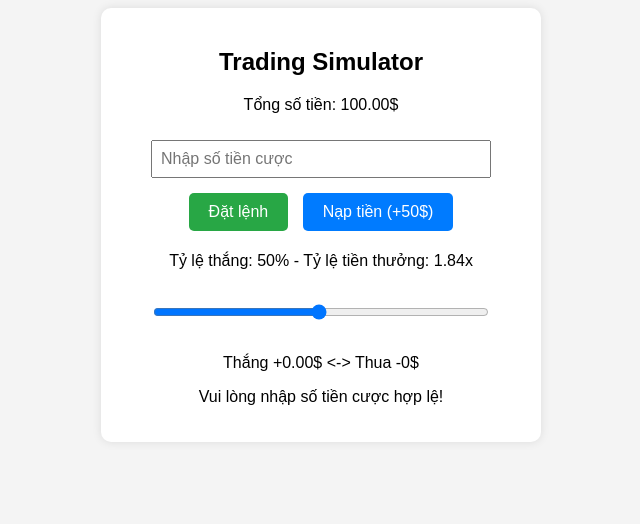
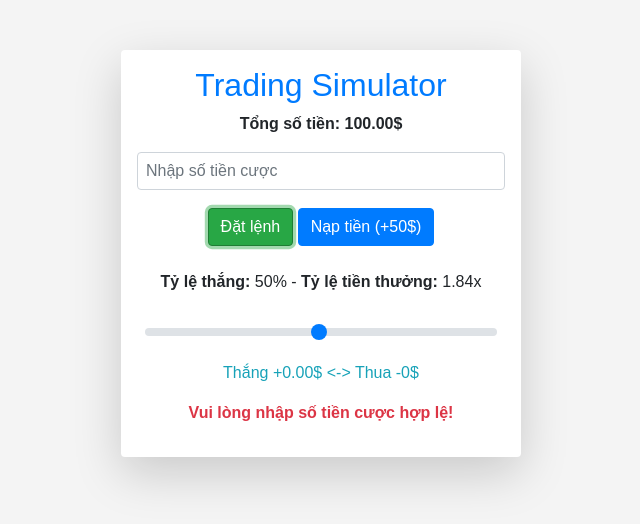
Before and after one commit to Onikage1772/TradingSimulator, a plain HTML site: page index.html in a window 1280 px wide. Both pictures are taken after a click on the button "Đặt lệnh". Shown: the whole page, without its empty margins (319-959 px from the left). Drawn offline with nearby package versions, Linux system fonts and the light colour scheme.

Commit message:
Update index.html

```diff
--- a/index.html
+++ b/index.html
@@ -4,34 +4,42 @@
   <meta charset="UTF-8">
   <meta name="viewport" content="width=device-width, initial-scale=1.0">
   <title>Trading Simulator</title>
+  <!-- Thêm Bootstrap CSS -->
+  <link href="https://maxcdn.bootstrapcdn.com/bootstrap/4.5.2/css/bootstrap.min.css" rel="stylesheet">
   <style>
+    /* Style tổng thể */
     body {
       font-family: Arial, sans-serif;
-      text-align: center;
       background-color: #f4f4f4;
     }
     .container {
       max-width: 400px;
-      margin: 0 auto;
       padding: 20px;
+      margin-top: 50px;
       background-color: #fff;
-      box-shadow: 0px 0px 10px rgba(0,0,0,0.1);
+      box-shadow: 0px 4px 8px rgba(0, 0, 0, 0.2);
       border-radius: 10px;
+      text-align: center;
+      animation: fadeIn 1s ease;
     }
-    input[type="number"], input[type="range"] {
-      width: 80%;
-      padding: 8px;
-      margin: 10px 0;
-      font-size: 16px;
+    /* Animation cho container */
+    @keyframes fadeIn {
+      from { opacity: 0; transform: translateY(10px); }
+      to { opacity: 1; transform: translateY(0); }
     }
+    /* Style cho nút */
     button {
       padding: 10px 20px;
       font-size: 16px;
-      margin: 5px;
       cursor: pointer;
       border-radius: 5px;
       border: none;
+      transition: transform 0.2s;
     }
+    button:hover {
+      transform: scale(1.05);
+    }
+    /* Nút đặc biệt */
     #betButton {
       background-color: #28a745;
       color: white;
@@ -40,23 +48,43 @@
       background-color: #007bff;
       color: white;
     }
+    /* Style cho input và slider */
+    input[type="number"], input[type="range"] {
+      width: 100%;
+      padding: 8px;
+      margin: 10px 0;
+      font-size: 16px;
+    }
+    /* Text Animation cho kết quả */
+    .result-message {
+      animation: fadeInText 0.8s ease;
+      font-weight: bold;
+    }
+    @keyframes fadeInText {
+      from { opacity: 0; }
+      to { opacity: 1; }
+    }
   </style>
 </head>
 <body>
-  <div class="container">
-    <h2>Trading Simulator</h2>
-    <p id="totalMoney">Tổng số tiền: 100$</p>
-    <input type="number" id="betAmount" placeholder="Nhập số tiền cược" min="1">
-    <button id="betButton">Đặt lệnh</button>
-    <button id="addMoneyButton">Nạp tiền (+50$)</button>
-    <p>
-      Tỷ lệ thắng: <span id="winRateDisplay">50%</span> -
-      Tỷ lệ tiền thưởng: <span id="winningsMultiplierDisplay">1.84</span>x
+  <div class="container shadow-lg p-3 mb-5 bg-white rounded">
+    <h2 class="text-primary">Trading Simulator</h2>
+    <p id="totalMoney" class="font-weight-bold">Tổng số tiền: 100$</p>
+    <input type="number" class="form-control" id="betAmount" placeholder="Nhập số tiền cược" min="1">
+    <button id="betButton" class="btn btn-success mt-2">Đặt lệnh</button>
+    <button id="addMoneyButton" class="btn btn-primary mt-2">Nạp tiền (+50$)</button>
+    <p class="mt-4">
+      <strong>Tỷ lệ thắng:</strong> <span id="winRateDisplay">50%</span> -
+      <strong>Tỷ lệ tiền thưởng:</strong> <span id="winningsMultiplierDisplay">1.84</span>x
     </p>
-    <input type="range" id="winRateSlider" min="1" max="100" value="50">
-    <p id="potentialOutcome">Thắng +0$ <-> Thua -0$</p>
-    <p id="resultMessage"></p>
+    <input type="range" id="winRateSlider" min="1" max="100" value="50" class="custom-range">
+    <p id="potentialOutcome" class="text-info mt-2">Thắng +0$ <-> Thua -0$</p>
+    <p id="resultMessage" class="result-message text-danger mt-3"></p>
   </div>
+
+  <!-- Thêm Bootstrap và jQuery -->
+  <script src="https://code.jquery.com/jquery-3.5.1.min.js"></script>
+  <script src="https://maxcdn.bootstrapcdn.com/bootstrap/4.5.2/js/bootstrap.min.js"></script>
 
   <script>
     let totalMoney = 100;
@@ -73,8 +101,8 @@
     function updatePotentialOutcome() {
       const betAmount = parseFloat(document.getElementById("betAmount").value) || 0;
       const winningsMultiplier = calculateWinningsMultiplier(winRate);
-      const potentialWin = betAmount * winningsMultiplier - betAmount; // Số tiền sẽ nhận khi thắng
-      const potentialLoss = betAmount; // Số tiền mất khi thua
+      const potentialWin = betAmount * winningsMultiplier - betAmount;
+      const potentialLoss = betAmount;
       document.getElementById("potentialOutcome").innerText = `Thắng +${potentialWin.toFixed(2)}$ <-> Thua -${potentialLoss}$`;
     }
 
@@ -104,16 +132,15 @@
       totalMoney -= betAmount;
       updateTotalMoney();
 
-      // Xác định thắng/thua
       const isWin = Math.random() * 100 < winRate;
       const winningsMultiplier = calculateWinningsMultiplier(winRate);
 
       if (isWin) {
         const winnings = betAmount * winningsMultiplier;
         totalMoney += winnings;
-        document.getElementById("resultMessage").innerText = `Bạn thắng! Nhận thêm ${winnings.toFixed(2)}$ (tỷ lệ tiền thưởng: ${winningsMultiplier.toFixed(2)}x)`;
+        document.getElementById("resultMessage").innerHTML = `<span class="text-success">Bạn thắng! Nhận thêm ${winnings.toFixed(2)}$ (tỷ lệ tiền thưởng: ${winningsMultiplier.toFixed(2)}x)</span>`;
       } else {
-        document.getElementById("resultMessage").innerText = `Bạn thua! Mất ${betAmount}$`;
+        document.getElementById("resultMessage").innerHTML = `<span class="text-danger">Bạn thua! Mất ${betAmount}$</span>`;
       }
 
       updateTotalMoney();
@@ -122,7 +149,7 @@
     document.getElementById("addMoneyButton").addEventListener("click", () => {
       totalMoney += 50;
       updateTotalMoney();
-      document.getElementById("resultMessage").innerText = "Bạn vừa nạp thêm 50$!";
+      document.getElementById("resultMessage").innerHTML = "<span class='text-info'>Bạn vừa nạp thêm 50$!</span>";
     });
 
     updateTotalMoney();
```
